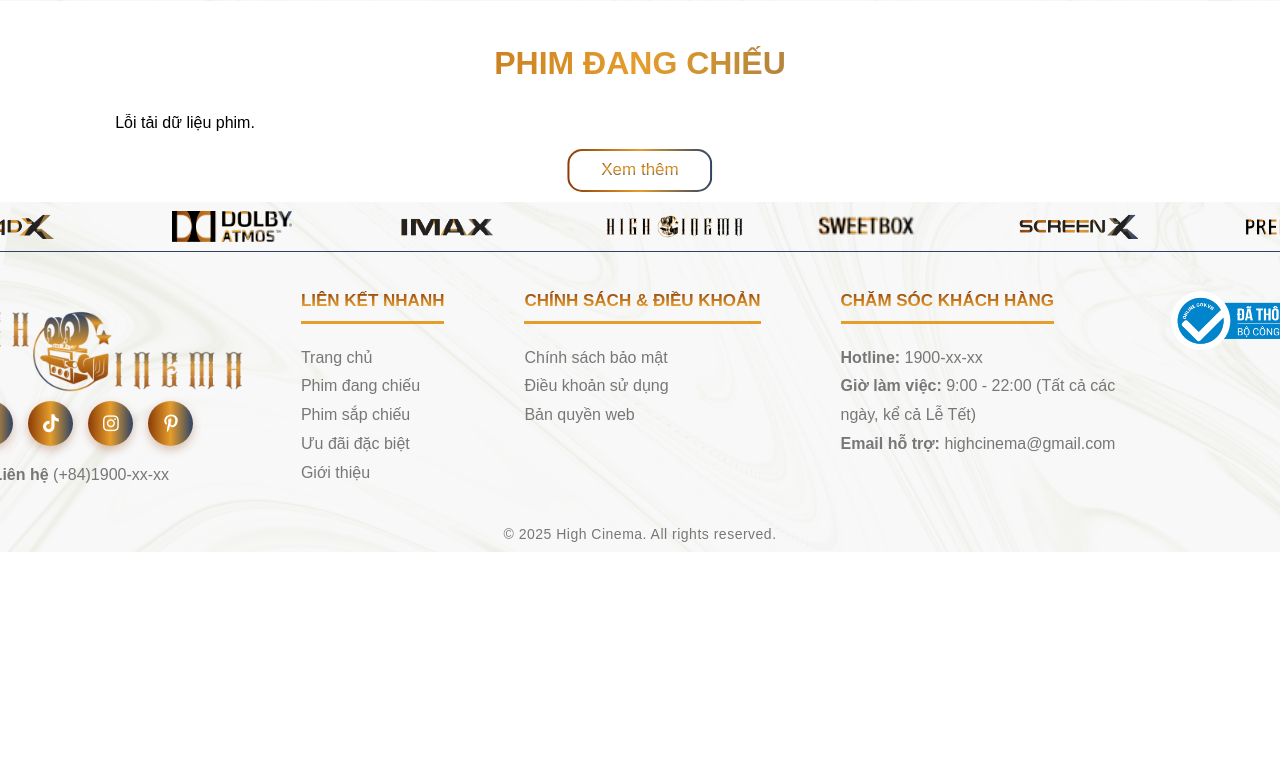
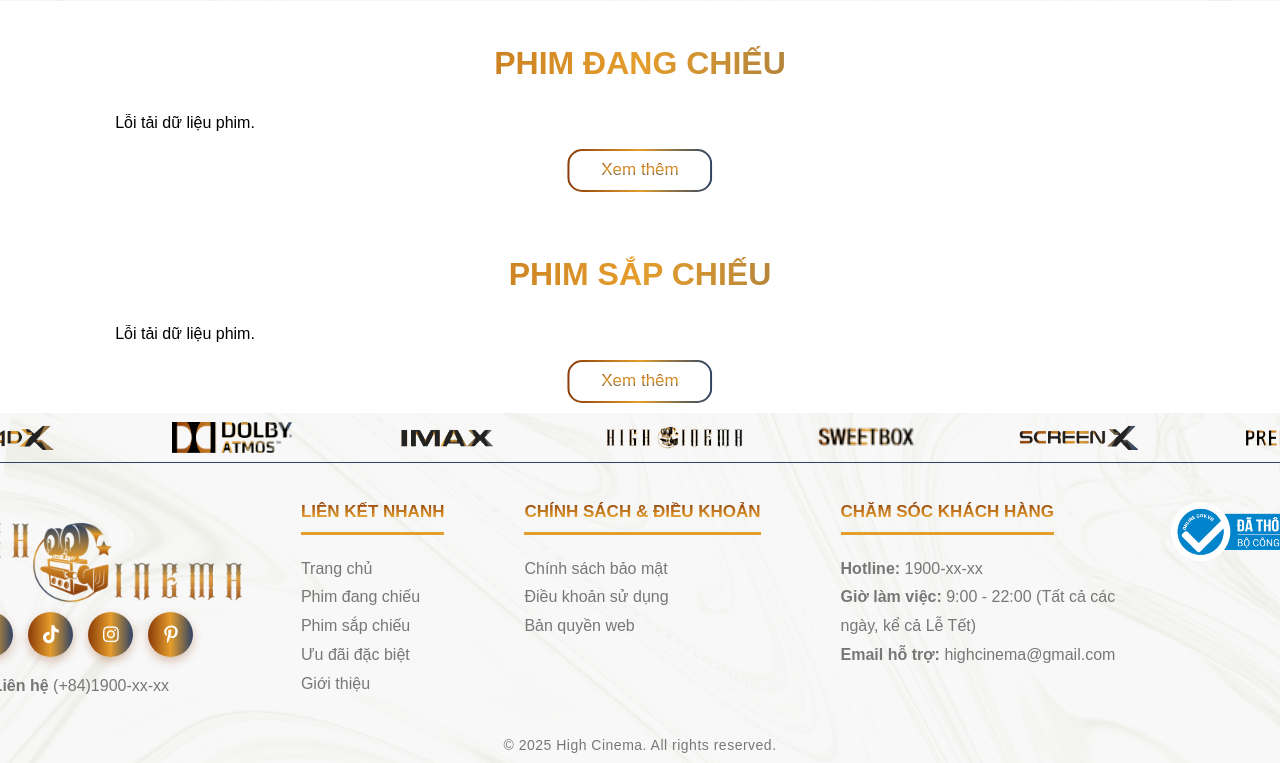
Before and after one commit to KimChi1012/Du-an-rap-chieu-phim, a PHP site: page / in a window 1280 px wide. Shown: the part 799-1562 px from the top of the page. Before the commit the page ends 1351 px from the top, so only its background shows below. Run offline with PHP 8.4, Linux system fonts and the light colour scheme; some libraries are stand-ins or nearby versions; some web fonts are replaced.

Commit message:
Thêm Phim sắp chiếu (Section)

```diff
--- a/public/css/components/movie-slider.css
+++ b/public/css/components/movie-slider.css
@@ -25,7 +25,8 @@
   opacity: 1;
 }
 
-.now-showing {
+.now-showing,
+.coming-soon {
   padding: 24px 9%;
   background: #fff;
   text-align: center;
@@ -37,7 +38,12 @@
   margin-top: 20px;
 }
 
-.now-showing h2 {
+.coming-soon {
+  margin-top: 60px;
+}
+
+.now-showing h2,
+.coming-soon h2 {
   font-size: 32px;
   margin-bottom: 32px;
   background: var(--gradient-main);
--- a/public/index.html
+++ b/public/index.html
@@ -39,6 +39,17 @@
     <button class="show-more-btn" id="show-more-now"><span class="text-gradient">Xem thêm</span></button>
   </section>
 
+  <section id="coming-soon" class="coming-soon">
+    <h2>PHIM SẮP CHIẾU</h2>
+    <div class="movie-slider-container">
+      <button class="prev-movie">❮</button>
+      <div class="movie-slider"></div>
+      <button class="next-movie">❯</button>
+    </div>
+    <div class="movie-dots"></div>
+    <button class="show-more-btn" id="show-more-coming"><span class="text-gradient">Xem thêm</span></button>
+  </section>
+
   <div id="video-modal" class="modal">
     <div class="modal-content">
       <span class="close">&times;</span>
--- a/public/js/modules/notification.js
+++ b/public/js/modules/notification.js
@@ -75,7 +75,6 @@
     const text = link.textContent.trim();
     const blockedTexts = [
       'Tìm kiếm',
-      'Phim sắp chiếu',
       'Ưu đãi đặc biệt',
       'Giới thiệu',
       'Chính sách bảo mật',
--- a/public/js/script.js
+++ b/public/js/script.js
@@ -33,7 +33,6 @@
   const currentPage = getCurrentPage();
   console.log('📄 Current page:', currentPage);
 
-  // Initialize auth for login-register page
   if (currentPage === 'login-register.html') {
     initAuth();
     console.log('✅ Auth module initialized');
@@ -72,16 +71,30 @@
           "#now-showing",
           "../api/movie/get_now_showing.php",
           "Chưa có phim đang chiếu."
+        ),
+        initMovieSlider(
+          "#coming-soon",
+          "../api/movie/get_coming_soon.php",
+          "Chưa có phim sắp chiếu."
         )
       ]);
 
       setTimeout(() => {
         const showMoreNowBtn = document.getElementById("show-more-now");
+        const showMoreComingBtn = document.getElementById("show-more-coming");
 
         if (showMoreNowBtn) {
           showMoreNowBtn.onclick = function () {
             showNotification(
               "Trang danh sách Phim đang chiếu đang được phát triển. Vui lòng quay lại sau!",
+              "info"
+            );
+          };
+        }
+        if (showMoreComingBtn) {
+          showMoreComingBtn.onclick = function () {
+            showNotification(
+              "Trang danh sách Phim sắp chiếu đang được phát triển. Vui lòng quay lại sau!",
               "info"
             );
           };
```
Also changed, not shown: api/movie/get_coming_soon.php (added, +18 -0 lines), public/js/api/movie.js (+10 -0 lines).
